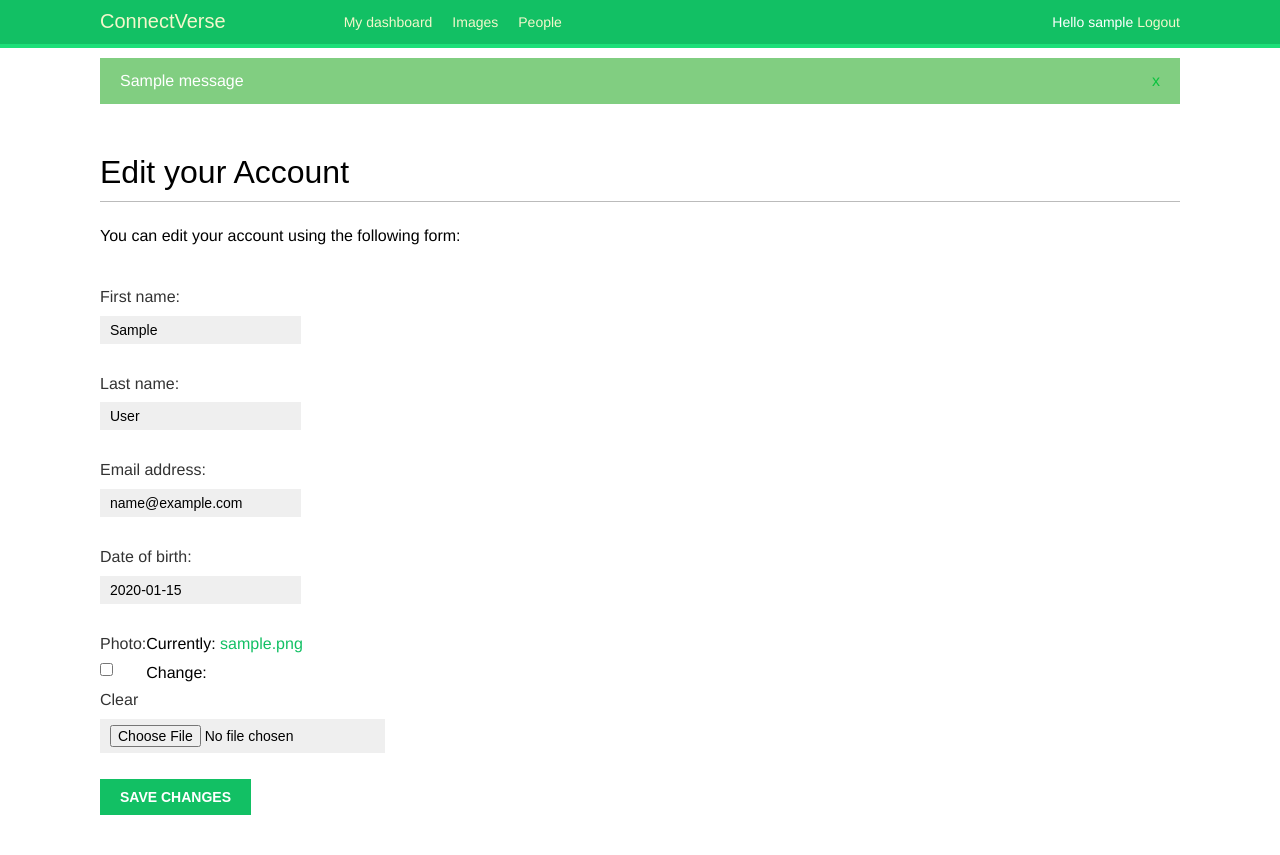
After one commit to Nifdi01/Bookmarker, a Django app: page /account/edit/ in a window 1280 px wide. The commit adds this page. Run offline with Django 4.2, Linux system fonts and the light colour scheme; a user stored in the database is signed in; tables that the repository leaves empty hold one stand-in row (values such as "Sample post"); one stand-in notice (Sample message) is shown; some web fonts are replaced.

Commit message:
CGVC-8: Added User and Profile updating

```diff
--- a/connectverse/account/forms.py
+++ b/connectverse/account/forms.py
@@ -1,5 +1,7 @@
 from django import forms
 from django.contrib.auth.models import User
+from .models import Profile
+
 
 class LoginForm(forms.Form):
     username = forms.CharField()
@@ -18,3 +20,13 @@ class UserRegistrationForm(forms.ModelForm):
         if cd['password'] != cd['password2']:
             raise forms.ValidationError('Passwords don\'t match.')
         return cd['password2']
+
+class UserEditForm(forms.ModelForm):
+    class Meta:
+        model=User
+        fields=['first_name', 'last_name', 'email']
+
+class ProfileEditForm(forms.ModelForm):
+    class Meta:
+        model=Profile
+        fields = ['date_of_birth', 'photo']
--- a/connectverse/account/templates/account/dashboard.html
+++ b/connectverse/account/templates/account/dashboard.html
@@ -3,6 +3,7 @@
 {% block title %}Dashboard{% endblock title %}
 
 {% block content %}
-  <h1>Dashboard</h1>
-  <p>Welcome to your Dashboard.</p>
+<h1>Dashboard</h1>
+<p>Welcome to your Dashboard. You can <a href="{% url 'edit' %}">edit your profile</a>
+  or <a href="{% url 'password_change' %}">change your password</a>.</p>
 {% endblock content %}
--- /dev/null
+++ b/connectverse/account/templates/account/edit.html
@@ -0,0 +1,15 @@
+{% extends "base.html" %}
+
+{% block title %}Edit Profile{% endblock title %}
+
+{% block content %}
+    <h1>Edit your Account</h1>
+    <p>You can edit your account using the following form:</p>
+
+    <form method="post" enctype="multipart/form-data">
+        {% csrf_token %}
+        {{user_form.as_p}}
+        {{profile_form.as_p}}
+        <input type="submit" value="Save Changes">
+    </form>
+{% endblock content %}
--- a/connectverse/account/templates/base.html
+++ b/connectverse/account/templates/base.html
@@ -32,6 +32,18 @@
             {% endif %}
         </span>
     </div>
+
+    {% if messages %}
+      <ul class="messages">
+        {% for message in messages %}
+            <li class="{{message.tags}}">
+              {{message|safe}}
+              <a href="#" class="close">x</a>
+            </li>
+        {% endfor %}
+      </ul>
+    {% endif %}
+
     <div id="content">
         {% block content %}
 
--- a/connectverse/account/urls.py
+++ b/connectverse/account/urls.py
@@ -7,5 +7,5 @@ urlpatterns = [
     path('', include('django.contrib.auth.urls')),
     path('', views.dashboard, name='dashboard'),
     path('registration/', views.register, name='register'),
-
+    path('edit/', views.edit, name='edit'),
 ]
--- a/connectverse/account/views.py
+++ b/connectverse/account/views.py
@@ -1,8 +1,10 @@
 from django.shortcuts import render
 from django.contrib.auth import authenticate, login
-from .forms import LoginForm, UserRegistrationForm
+from .forms import LoginForm, UserRegistrationForm, UserEditForm, ProfileEditForm
 from django.http import HttpResponse
 from django.contrib.auth.decorators import login_required
+from .models import Profile
+from django.contrib import messages
 
 
 def user_login(request):
@@ -49,6 +51,8 @@ def register(request):
             data = {
                 'new_user':new_user,
             }
+            Profile.objects.create(user=new_user)
+
             return render(request, 'account/register_done.html', data)
     else:
         user_form = UserRegistrationForm()
@@ -56,3 +60,24 @@ def register(request):
             'user_form':user_form,
         }
     return render(request, 'account/register.html', data)
+
+@login_required
+def edit(request):
+    if request.method=='POST':
+        user_form = UserEditForm(instance=request.user, data=request.POST)
+        profile_form = ProfileEditForm(instance=request.user.profile, data=request.POST, files=request.FILES)
+
+        if user_form.is_valid() and profile_form.is_valid():
+            user_form.save()
+            profile_form.save()
+
+    else:
+        user_form = UserEditForm(instance=request.user)
+        profile_form = ProfileEditForm(instance=request.user.profile)
+
+    data = {
+        'user_form':user_form,
+        'profile_form':profile_form,
+    }
+
+    return render(request, 'account/edit.html', data)
```
